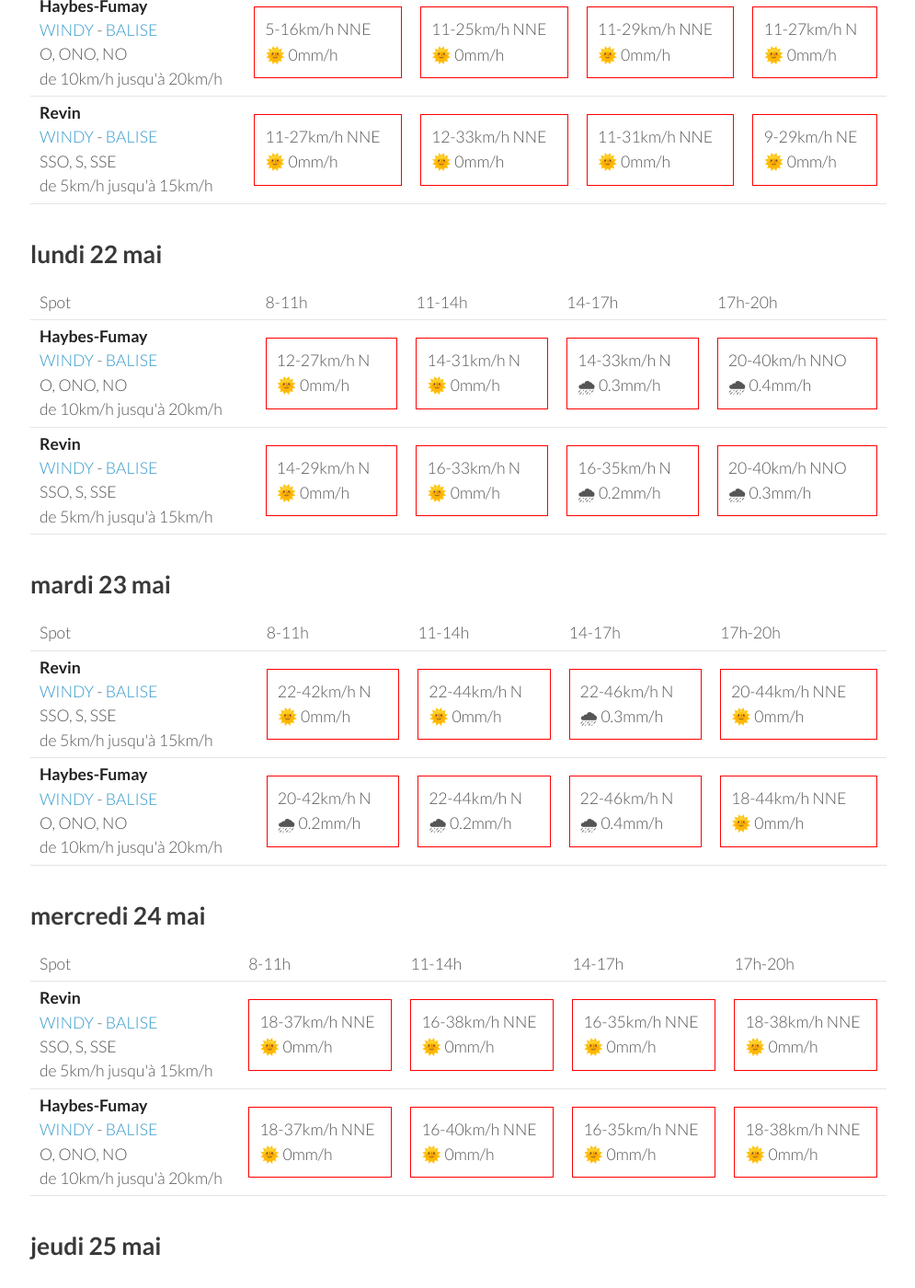
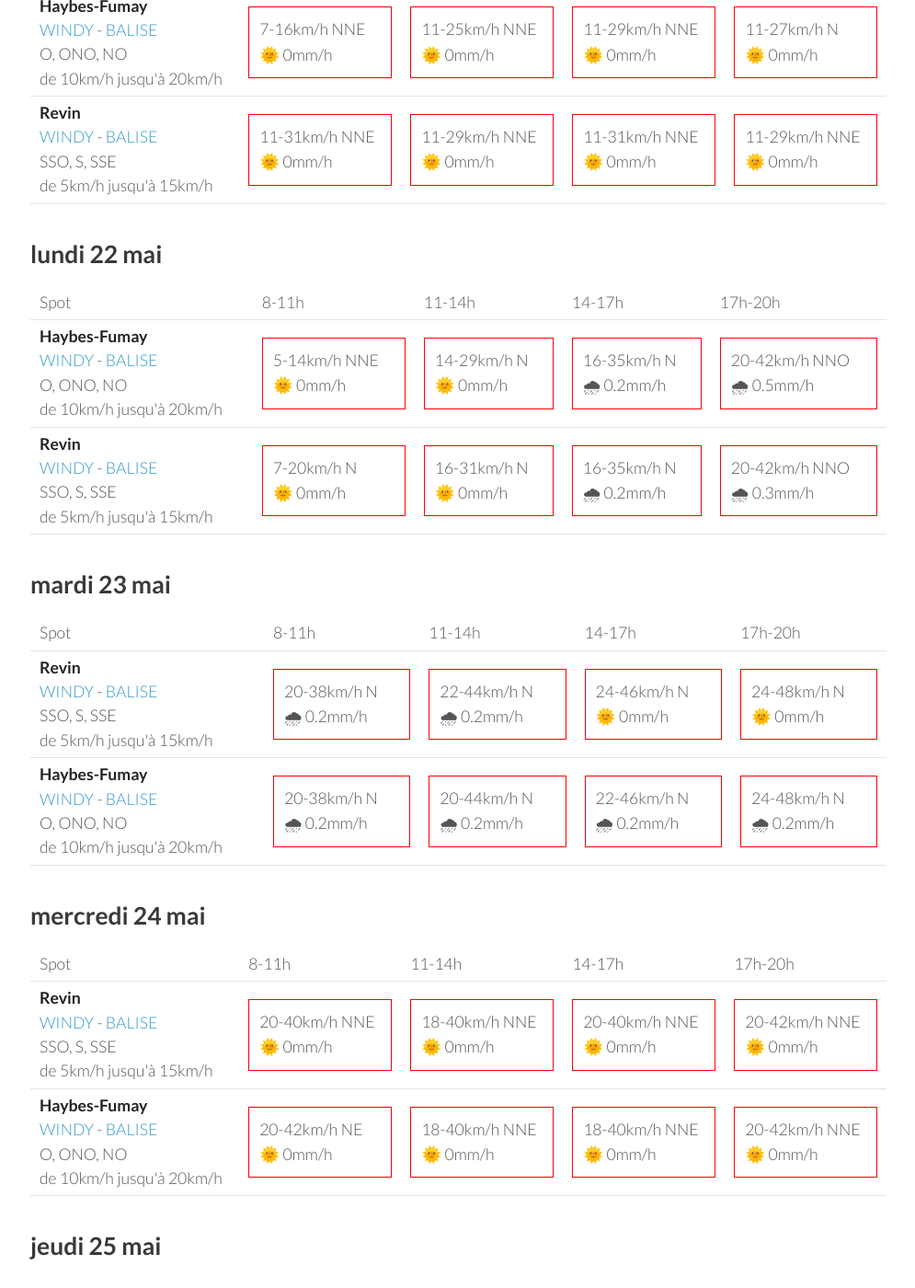
Before and after one commit to parapente-dans-le-nord/parapente-dans-le-nord.github.io, a Jekyll site: the page built from ardennes.markdown, in a window 1280 px wide and 1400 px high, scrolled down 738 px. Shown: the whole window at 92% size, without its empty margins (25-1020 px from the left). Built offline with Jekyll 4.4.1, drawn with Linux system fonts in a browser that asks for light colours; some of the changed text lies outside the part shown.

Commit message:
update index.markdown

```diff
--- a/ardennes.markdown
+++ b/ardennes.markdown
@@ -22,21 +22,21 @@ page mise à jour le samedi 20 mai 17:10
       <td>17h-20h</td>
     </tr>
 <tr>
+        <td><strong>Revin</strong><br><a href="https://windy.com/49.948/4.625?49.543,4.625,8">WINDY</a> - <span class=""><a href="http://www.balisemeteo.com/balise.php?idBalise=5019">BALISE</a> </span><br> <span class="vent-favorable">SSO, S, SSE</span><br><span class="force-vent">de 5km/h jusqu'à 15km/h</span> </td>
+
+            <td><div class="not-flyable"><p>0-0km/h NA</p><p>🌧️ 0mm/h</p></div></td>
+            <td><div class="not-flyable"><p>0-0km/h NA</p><p>🌧️ 0mm/h</p></div></td>
+            <td><div class="not-flyable"><p>0-0km/h NA</p><p>🌧️ 0mm/h</p></div></td>
+            <td><div class="not-flyable"><p>12-37km/h NE</p><p>🌞 0mm/h</p></div></td>
+
+    </tr>
+<tr>
         <td><strong>Haybes-Fumay</strong><br><a href="https://windy.com/49.998/4.715?49.913,4.738,10">WINDY</a> - <span class=""><a href="http://www.balisemeteo.com/balise.php?idBalise=104">BALISE</a> </span><br> <span class="vent-favorable">O, ONO, NO</span><br><span class="force-vent">de 10km/h jusqu'à 20km/h</span> </td>
 
             <td><div class="not-flyable"><p>0-0km/h NA</p><p>🌧️ 0mm/h</p></div></td>
-            <td><div class="not-flyable"><p>11-27km/h NNE</p><p>🌞 0mm/h</p></div></td>
-            <td><div class="not-flyable"><p>11-31km/h NNE</p><p>🌞 0mm/h</p></div></td>
-            <td><div class="not-flyable"><p>11-33km/h NNE</p><p>🌞 0mm/h</p></div></td>
-
-    </tr>
-<tr>
-        <td><strong>Revin</strong><br><a href="https://windy.com/49.948/4.625?49.543,4.625,8">WINDY</a> - <span class=""><a href="http://www.balisemeteo.com/balise.php?idBalise=5019">BALISE</a> </span><br> <span class="vent-favorable">SSO, S, SSE</span><br><span class="force-vent">de 5km/h jusqu'à 15km/h</span> </td>
-
             <td><div class="not-flyable"><p>0-0km/h NA</p><p>🌧️ 0mm/h</p></div></td>
-            <td><div class="not-flyable"><p>12-35km/h NE</p><p>🌞 0mm/h</p></div></td>
-            <td><div class="not-flyable"><p>12-33km/h NE</p><p>🌞 0mm/h</p></div></td>
-            <td><div class="not-flyable"><p>11-37km/h NE</p><p>🌞 0mm/h</p></div></td>
+            <td><div class="not-flyable"><p>0-0km/h NA</p><p>🌧️ 0mm/h</p></div></td>
+            <td><div class="not-flyable"><p>14-35km/h NNE</p><p>🌞 0mm/h</p></div></td>
 
     </tr>
 
@@ -58,7 +58,7 @@ page mise à jour le samedi 20 mai 17:10
 <tr>
         <td><strong>Haybes-Fumay</strong><br><a href="https://windy.com/49.998/4.715?49.913,4.738,10">WINDY</a> - <span class=""><a href="http://www.balisemeteo.com/balise.php?idBalise=104">BALISE</a> </span><br> <span class="vent-favorable">O, ONO, NO</span><br><span class="force-vent">de 10km/h jusqu'à 20km/h</span> </td>
 
-            <td><div class="not-flyable"><p>5-16km/h NNE</p><p>🌞 0mm/h</p></div></td>
+            <td><div class="not-flyable"><p>7-16km/h NNE</p><p>🌞 0mm/h</p></div></td>
             <td><div class="not-flyable"><p>11-25km/h NNE</p><p>🌞 0mm/h</p></div></td>
             <td><div class="not-flyable"><p>11-29km/h NNE</p><p>🌞 0mm/h</p></div></td>
             <td><div class="not-flyable"><p>11-27km/h N</p><p>🌞 0mm/h</p></div></td>
@@ -68,10 +68,10 @@ page mise à jour le samedi 20 mai 17:10
 <tr>
         <td><strong>Revin</strong><br><a href="https://windy.com/49.948/4.625?49.543,4.625,8">WINDY</a> - <span class=""><a href="http://www.balisemeteo.com/balise.php?idBalise=5019">BALISE</a> </span><br> <span class="vent-favorable">SSO, S, SSE</span><br><span class="force-vent">de 5km/h jusqu'à 15km/h</span> </td>
 
-            <td><div class="not-flyable"><p>11-27km/h NNE</p><p>🌞 0mm/h</p></div></td>
-            <td><div class="not-flyable"><p>12-33km/h NNE</p><p>🌞 0mm/h</p></div></td>
             <td><div class="not-flyable"><p>11-31km/h NNE</p><p>🌞 0mm/h</p></div></td>
-            <td><div class="not-flyable"><p>9-29km/h NE</p><p>🌞 0mm/h</p></div></td>
+            <td><div class="not-flyable"><p>11-29km/h NNE</p><p>🌞 0mm/h</p></div></td>
+            <td><div class="not-flyable"><p>11-31km/h NNE</p><p>🌞 0mm/h</p></div></td>
+            <td><div class="not-flyable"><p>11-29km/h NNE</p><p>🌞 0mm/h</p></div></td>
 
 
     </tr>
@@ -94,20 +94,20 @@ page mise à jour le samedi 20 mai 17:10
 <tr>
         <td><strong>Haybes-Fumay</strong><br><a href="https://windy.com/49.998/4.715?49.913,4.738,10">WINDY</a> - <span class=""><a href="http://www.balisemeteo.com/balise.php?idBalise=104">BALISE</a> </span><br> <span class="vent-favorable">O, ONO, NO</span><br><span class="force-vent">de 10km/h jusqu'à 20km/h</span> </td>
 
-            <td><div class="not-flyable"><p>12-27km/h N</p><p>🌞 0mm/h</p></div></td>
-            <td><div class="not-flyable"><p>14-31km/h N</p><p>🌞 0mm/h</p></div></td>
-            <td><div class="not-flyable"><p>14-33km/h N</p><p>🌧 0.3mm/h</p></div></td>
-            <td><div class="not-flyable"><p>20-40km/h NNO</p><p>🌧 0.4mm/h</p></div></td>
+            <td><div class="not-flyable"><p>5-14km/h NNE</p><p>🌞 0mm/h</p></div></td>
+            <td><div class="not-flyable"><p>14-29km/h N</p><p>🌞 0mm/h</p></div></td>
+            <td><div class="not-flyable"><p>16-35km/h N</p><p>🌧 0.2mm/h</p></div></td>
+            <td><div class="not-flyable"><p>20-42km/h NNO</p><p>🌧 0.5mm/h</p></div></td>
 
 
     </tr>
 <tr>
         <td><strong>Revin</strong><br><a href="https://windy.com/49.948/4.625?49.543,4.625,8">WINDY</a> - <span class=""><a href="http://www.balisemeteo.com/balise.php?idBalise=5019">BALISE</a> </span><br> <span class="vent-favorable">SSO, S, SSE</span><br><span class="force-vent">de 5km/h jusqu'à 15km/h</span> </td>
 
-            <td><div class="not-flyable"><p>14-29km/h N</p><p>🌞 0mm/h</p></div></td>
-            <td><div class="not-flyable"><p>16-33km/h N</p><p>🌞 0mm/h</p></div></td>
+            <td><div class="not-flyable"><p>7-20km/h N</p><p>🌞 0mm/h</p></div></td>
+            <td><div class="not-flyable"><p>16-31km/h N</p><p>🌞 0mm/h</p></div></td>
             <td><div class="not-flyable"><p>16-35km/h N</p><p>🌧 0.2mm/h</p></div></td>
-            <td><div class="not-flyable"><p>20-40km/h NNO</p><p>🌧 0.3mm/h</p></div></td>
+            <td><div class="not-flyable"><p>20-42km/h NNO</p><p>🌧 0.3mm/h</p></div></td>
 
 
     </tr>
@@ -130,20 +130,20 @@ page mise à jour le samedi 20 mai 17:10
 <tr>
         <td><strong>Revin</strong><br><a href="https://windy.com/49.948/4.625?49.543,4.625,8">WINDY</a> - <span class=""><a href="http://www.balisemeteo.com/balise.php?idBalise=5019">BALISE</a> </span><br> <span class="vent-favorable">SSO, S, SSE</span><br><span class="force-vent">de 5km/h jusqu'à 15km/h</span> </td>
 
-            <td><div class="not-flyable"><p>22-42km/h N</p><p>🌞 0mm/h</p></div></td>
-            <td><div class="not-flyable"><p>22-44km/h N</p><p>🌞 0mm/h</p></div></td>
-            <td><div class="not-flyable"><p>22-46km/h N</p><p>🌧 0.3mm/h</p></div></td>
-            <td><div class="not-flyable"><p>20-44km/h NNE</p><p>🌞 0mm/h</p></div></td>
+            <td><div class="not-flyable"><p>20-38km/h N</p><p>🌧 0.2mm/h</p></div></td>
+            <td><div class="not-flyable"><p>22-44km/h N</p><p>🌧 0.2mm/h</p></div></td>
+            <td><div class="not-flyable"><p>24-46km/h N</p><p>🌞 0mm/h</p></div></td>
+            <td><div class="not-flyable"><p>24-48km/h N</p><p>🌞 0mm/h</p></div></td>
 
 
     </tr>
 <tr>
         <td><strong>Haybes-Fumay</strong><br><a href="https://windy.com/49.998/4.715?49.913,4.738,10">WINDY</a> - <span class=""><a href="http://www.balisemeteo.com/balise.php?idBalise=104">BALISE</a> </span><br> <span class="vent-favorable">O, ONO, NO</span><br><span class="force-vent">de 10km/h jusqu'à 20km/h</span> </td>
 
-            <td><div class="not-flyable"><p>20-42km/h N</p><p>🌧 0.2mm/h</p></div></td>
-            <td><div class="not-flyable"><p>22-44km/h N</p><p>🌧 0.2mm/h</p></div></td>
-            <td><div class="not-flyable"><p>22-46km/h N</p><p>🌧 0.4mm/h</p></div></td>
-            <td><div class="not-flyable"><p>18-44km/h NNE</p><p>🌞 0mm/h</p></div></td>
+            <td><div class="not-flyable"><p>20-38km/h N</p><p>🌧 0.2mm/h</p></div></td>
+            <td><div class="not-flyable"><p>20-44km/h N</p><p>🌧 0.2mm/h</p></div></td>
+            <td><div class="not-flyable"><p>22-46km/h N</p><p>🌧 0.2mm/h</p></div></td>
+            <td><div class="not-flyable"><p>24-48km/h N</p><p>🌧 0.2mm/h</p></div></td>
 
 
     </tr>
@@ -166,20 +166,20 @@ page mise à jour le samedi 20 mai 17:10
 <tr>
         <td><strong>Revin</strong><br><a href="https://windy.com/49.948/4.625?49.543,4.625,8">WINDY</a> - <span class=""><a href="http://www.balisemeteo.com/balise.php?idBalise=5019">BALISE</a> </span><br> <span class="vent-favorable">SSO, S, SSE</span><br><span class="force-vent">de 5km/h jusqu'à 15km/h</span> </td>
 
-            <td><div class="not-flyable"><p>18-37km/h NNE</p><p>🌞 0mm/h</p></div></td>
-            <td><div class="not-flyable"><p>16-38km/h NNE</p><p>🌞 0mm/h</p></div></td>
-            <td><div class="not-flyable"><p>16-35km/h NNE</p><p>🌞 0mm/h</p></div></td>
-            <td><div class="not-flyable"><p>18-38km/h NNE</p><p>🌞 0mm/h</p></div></td>
+            <td><div class="not-flyable"><p>20-40km/h NNE</p><p>🌞 0mm/h</p></div></td>
+            <td><div class="not-flyable"><p>18-40km/h NNE</p><p>🌞 0mm/h</p></div></td>
+            <td><div class="not-flyable"><p>20-40km/h NNE</p><p>🌞 0mm/h</p></div></td>
+            <td><div class="not-flyable"><p>20-42km/h NNE</p><p>🌞 0mm/h</p></div></td>
 
 
     </tr>
 <tr>
         <td><strong>Haybes-Fumay</strong><br><a href="https://windy.com/49.998/4.715?49.913,4.738,10">WINDY</a> - <span class=""><a href="http://www.balisemeteo.com/balise.php?idBalise=104">BALISE</a> </span><br> <span class="vent-favorable">O, ONO, NO</span><br><span class="force-vent">de 10km/h jusqu'à 20km/h</span> </td>
 
-            <td><div class="not-flyable"><p>18-37km/h NNE</p><p>🌞 0mm/h</p></div></td>
-            <td><div class="not-flyable"><p>16-40km/h NNE</p><p>🌞 0mm/h</p></div></td>
-            <td><div class="not-flyable"><p>16-35km/h NNE</p><p>🌞 0mm/h</p></div></td>
-            <td><div class="not-flyable"><p>18-38km/h NNE</p><p>🌞 0mm/h</p></div></td>
+            <td><div class="not-flyable"><p>20-42km/h NE</p><p>🌞 0mm/h</p></div></td>
+            <td><div class="not-flyable"><p>18-40km/h NNE</p><p>🌞 0mm/h</p></div></td>
+            <td><div class="not-flyable"><p>18-40km/h NNE</p><p>🌞 0mm/h</p></div></td>
+            <td><div class="not-flyable"><p>20-42km/h NNE</p><p>🌞 0mm/h</p></div></td>
 
 
     </tr>
@@ -202,20 +202,20 @@ page mise à jour le samedi 20 mai 17:10
 <tr>
         <td><strong>Haybes-Fumay</strong><br><a href="https://windy.com/49.998/4.715?49.913,4.738,10">WINDY</a> - <span class=""><a href="http://www.balisemeteo.com/balise.php?idBalise=104">BALISE</a> </span><br> <span class="vent-favorable">O, ONO, NO</span><br><span class="force-vent">de 10km/h jusqu'à 20km/h</span> </td>
 
-            <td><div class="not-flyable"><p>7-16km/h NNE</p><p>🌞 0mm/h</p></div></td>
-            <td><div class="not-flyable"><p>11-25km/h NNE</p><p>🌞 0mm/h</p></div></td>
-            <td><div class="not-flyable"><p>11-27km/h NNE</p><p>🌞 0mm/h</p></div></td>
-            <td><div class="not-flyable"><p>16-33km/h N</p><p>🌞 0mm/h</p></div></td>
+            <td><div class="not-flyable"><p>14-29km/h NE</p><p>🌞 0mm/h</p></div></td>
+            <td><div class="not-flyable"><p>22-44km/h NE</p><p>🌞 0mm/h</p></div></td>
+            <td><div class="not-flyable"><p>18-46km/h NE</p><p>🌞 0mm/h</p></div></td>
+            <td><div class="not-flyable"><p>20-40km/h NE</p><p>🌞 0mm/h</p></div></td>
 
 
     </tr>
 <tr>
         <td><strong>Revin</strong><br><a href="https://windy.com/49.948/4.625?49.543,4.625,8">WINDY</a> - <span class=""><a href="http://www.balisemeteo.com/balise.php?idBalise=5019">BALISE</a> </span><br> <span class="vent-favorable">SSO, S, SSE</span><br><span class="force-vent">de 5km/h jusqu'à 15km/h</span> </td>
 
-            <td><div class="not-flyable"><p>7-18km/h NNE</p><p>🌞 0mm/h</p></div></td>
-            <td><div class="not-flyable"><p>11-25km/h NNE</p><p>🌞 0mm/h</p></div></td>
-            <td><div class="not-flyable"><p>11-27km/h NNE</p><p>🌞 0mm/h</p></div></td>
-            <td><div class="not-flyable"><p>16-33km/h N</p><p>🌞 0mm/h</p></div></td>
+            <td><div class="not-flyable"><p>14-29km/h NNE</p><p>🌞 0mm/h</p></div></td>
+            <td><div class="not-flyable"><p>20-42km/h NE</p><p>🌞 0mm/h</p></div></td>
+            <td><div class="not-flyable"><p>18-44km/h NE</p><p>🌞 0mm/h</p></div></td>
+            <td><div class="not-flyable"><p>20-40km/h NE</p><p>🌞 0mm/h</p></div></td>
 
 
     </tr>
```
Also changed, not shown: other parts of ardennes.markdown (+1 -1 lines).
